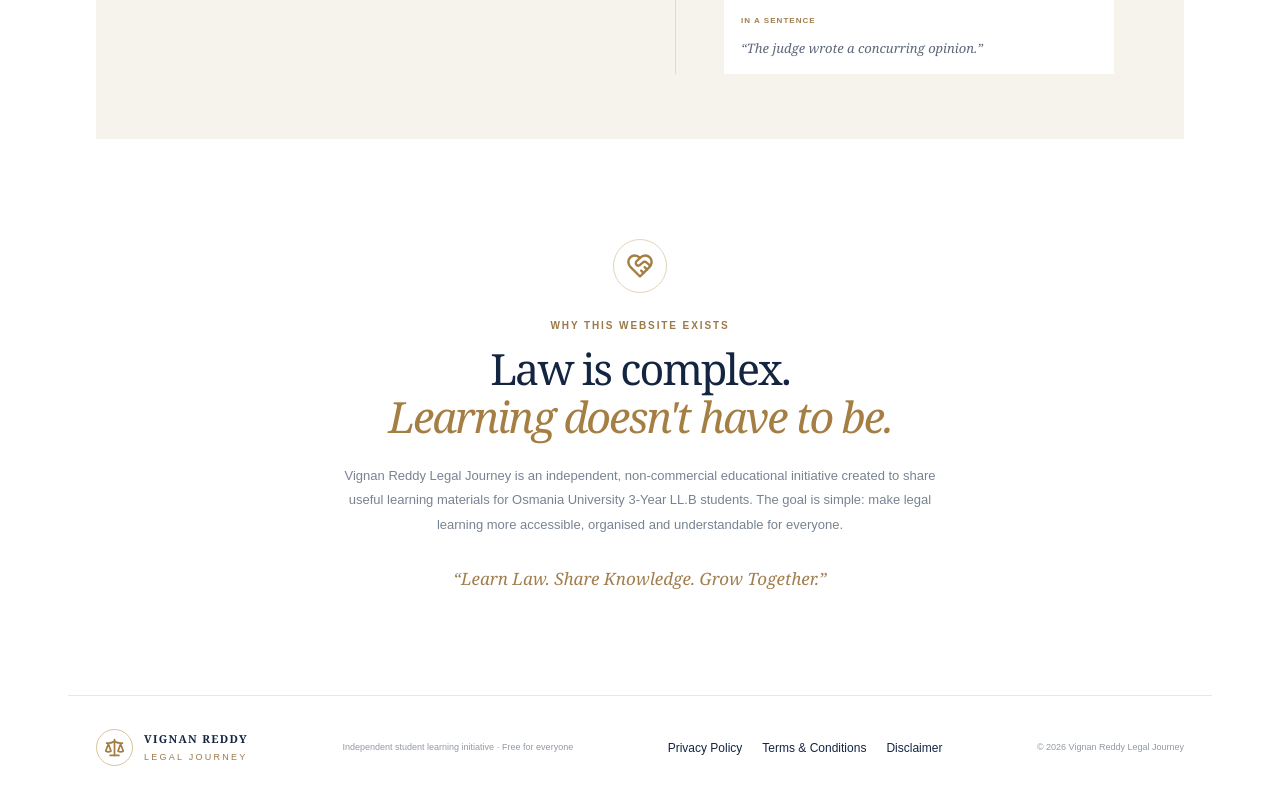
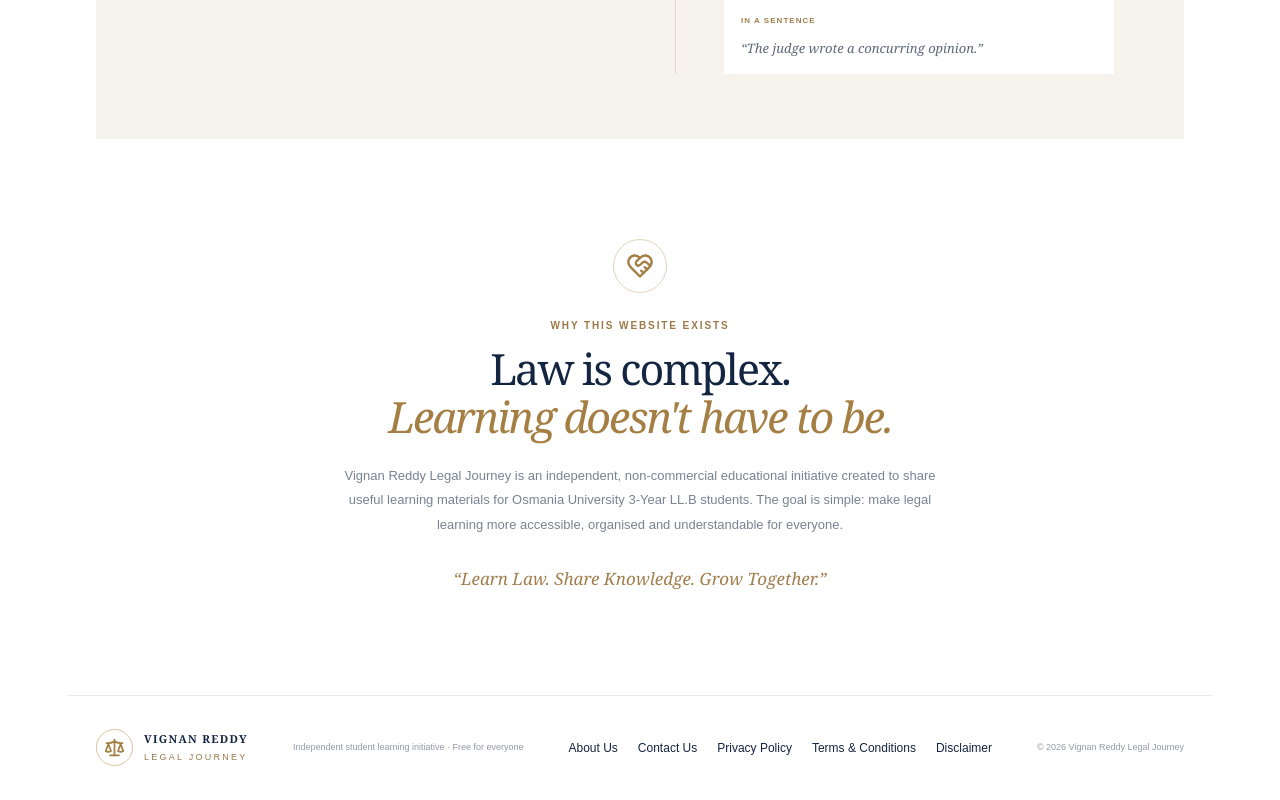
Before and after one commit to Vr7solutions/vignanreddy-legal-journey, a Next.js app: page / in a window 1280 px wide. Shown: the part 5027-5827 px from the top of the page. Built offline with nearby package versions, Linux system fonts and the light colour scheme.

Commit message:
Add links to About Us and Contact Us pages

```diff
--- a/app/page.tsx
+++ b/app/page.tsx
@@ -241,6 +241,12 @@ export default function Home() {
           flexWrap: "wrap",
           margin: "16px 0",
         }}>
+          <a href="/about" style={{ color: "inherit" }}>
+            About Us
+          </a>
+          <a href="/contact" style={{ color: "inherit" }}>
+            Contact Us
+          </a>
           <a href="/privacy-policy" style={{ color: "inherit" }}>
             Privacy Policy
           </a>
```
